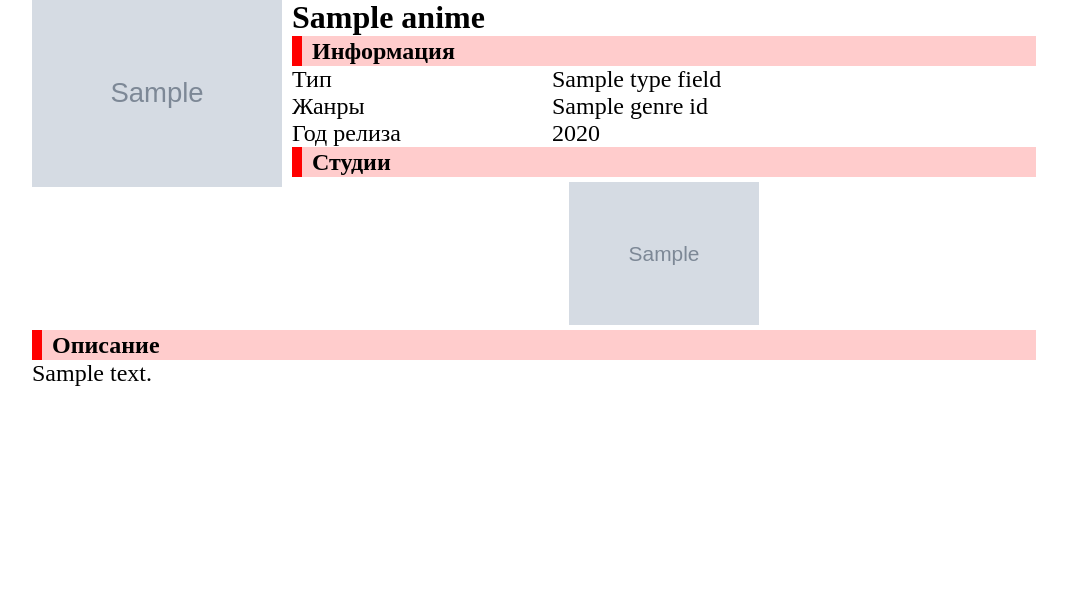
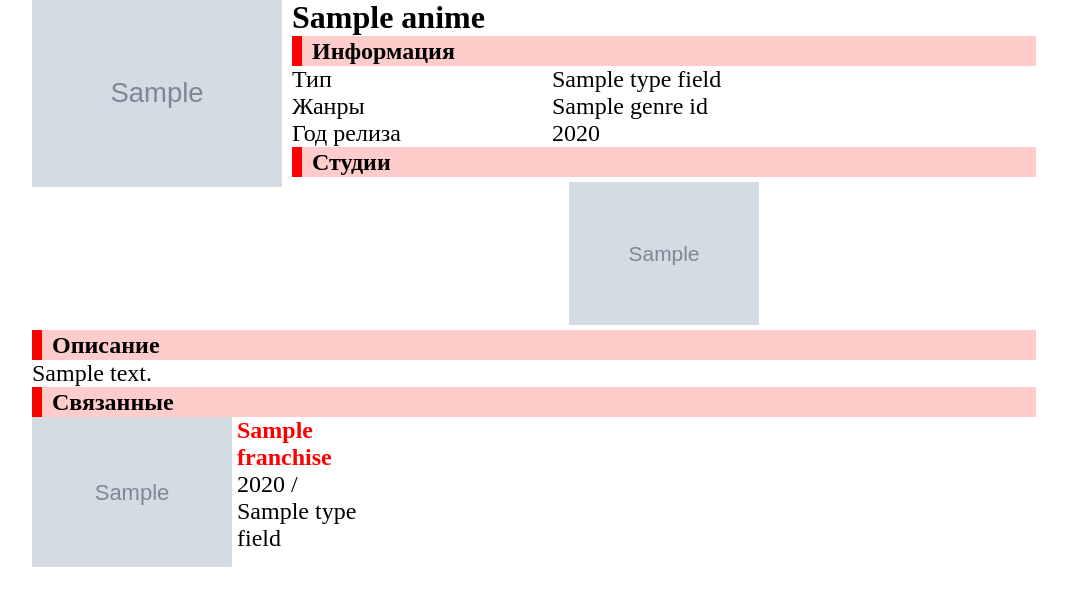
Before and after one commit to lain0x15/mood2anime, a Django app: template main/templates/anime.html in a window 1280 px wide. Shown: the part 80-686 px from the top of the page, without its empty margins (106-1173 px from the left). Run offline with Django 3.2, Linux system fonts and the light colour scheme; the template is opened without the code that fills it: most values are stand-ins (such as "Sample title", 1, 10 or a date in 2020); grey boxes marked "Sample" are stand-in pictures.

Commit message:
franchise

```diff
--- a/main/templates/anime.html
+++ b/main/templates/anime.html
@@ -27,8 +27,18 @@
         </div>
     </div>
     <div class="stageName">Описание</div>
-    <div class="animeInfoDescription">
-        {{anime.description}}
+    <div class="animeInfoDescription">{{anime.description}}</div>
+    <div class="stageName">Связанные</div>
+    <div id="franchises">
+        {% for franchise in anime.getFranchisesAnime %}
+            <div class="franchise">
+                <img class="img_franchise" src="/media/{{franchise.portraitImage}}">
+                <div class="franchise_text">
+                    <a class="franchise_link_to_anime" href="{% url 'animePage' franchise.id %}"><div {% if anime.id == franchise.id %}class="current_anime"{% endif %}>{{ franchise.name }}</div></a>
+                    <div>{{ franchise.releaseYear | date:"Y" }} / {{ franchise.type_field.name }}</div>
+                </div>
+            </div>
+        {% endfor %}
     </div>
 </div>
 
--- a/static/css/animePage.css
+++ b/static/css/animePage.css
@@ -61,8 +61,43 @@
 
 }
 
+#franchises {
+    width: 100%;
+    display: grid;
+    grid-template-columns: 1fr 1fr 1fr;
+    grid-column-gap: 10px;
+    grid-row-gap: 10px;
+}
+
+.franchise {
+    width: 100%;
+}
+
+.franchise_text {
+    font-size: 1.5em;
+}
+
+.img_franchise {
+    height: 150px;
+    float: left;
+    box-sizing: border-box;
+    padding-right: 5px;
+}
+
+.current_anime {
+    font-weight: bold;
+    color: red;
+}
+
+.franchise_link_to_anime {
+    text-decoration: none;
+    color: black;
+}
+
 @media (width <= 1024px) and (orientation: portrait) {
-
+    #franchises {
+        grid-template-columns: 1fr 1fr;
+    }
 }
 
 @media (width <= 768px) and (orientation: portrait) {
@@ -91,10 +126,18 @@
     .anime_studio_logo {
         width: 150px;
     }
+    #franchises {
+        grid-template-columns: 1fr;
+    }
+    .franchise_text {
+        font-size: 2em;
+    }
 }
 
 @media (width <= 480px) and (orientation: portrait) {
-
+    #franchises {
+        grid-template-columns: 1fr;
+    }
 }
 
 @media (width <= 320px) and (orientation: portrait) {
@@ -104,6 +147,9 @@
 @media (width <= 1024px) and (orientation: landscape) {
     #animeInfo {
         grid-template-columns: auto 1fr;
+    }
+    #franchises {
+        grid-template-columns: 1fr 1fr;
     }
 }
 
@@ -117,6 +163,9 @@
     .anime_studio_logo {
         width:130px;
     }
+    #franchises {
+        grid-template-columns: 1fr;
+    }
 }
 
 @media (width <= 480px) and (orientation: landscape) {
@@ -126,6 +175,9 @@
     #animeContentSplit {
         grid-template-columns: 110px 1fr;
     }
+    #franchises {
+        grid-template-columns: 1fr;
+    }
 }
 
 @media (width <= 320px) and (orientation: landscape) {
```
Also changed, not shown: main/models.py (+7 -0 lines), main/migrations/0001_initial.py, main/migrations/0002_auto_20240510_1214.py.
